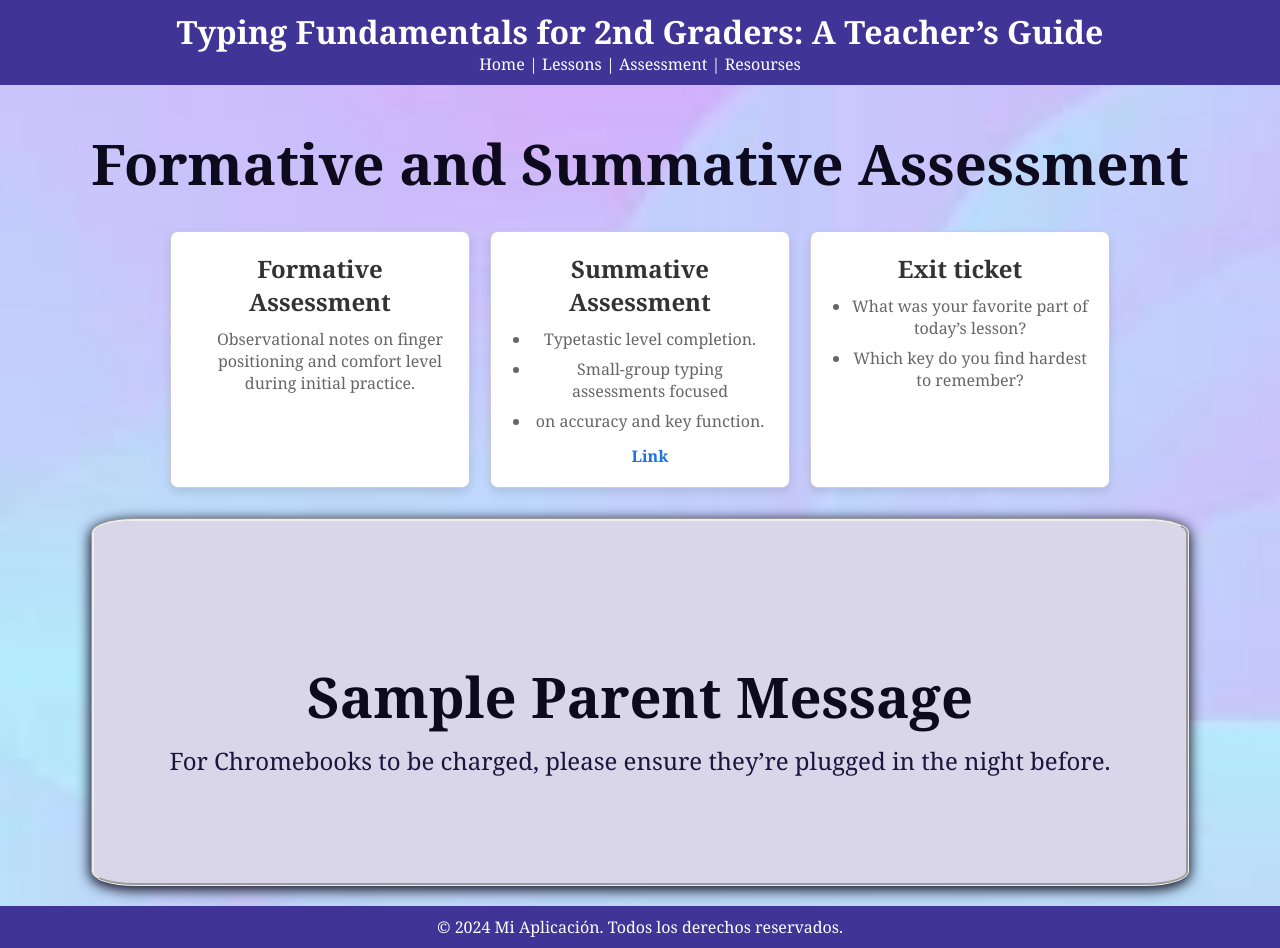
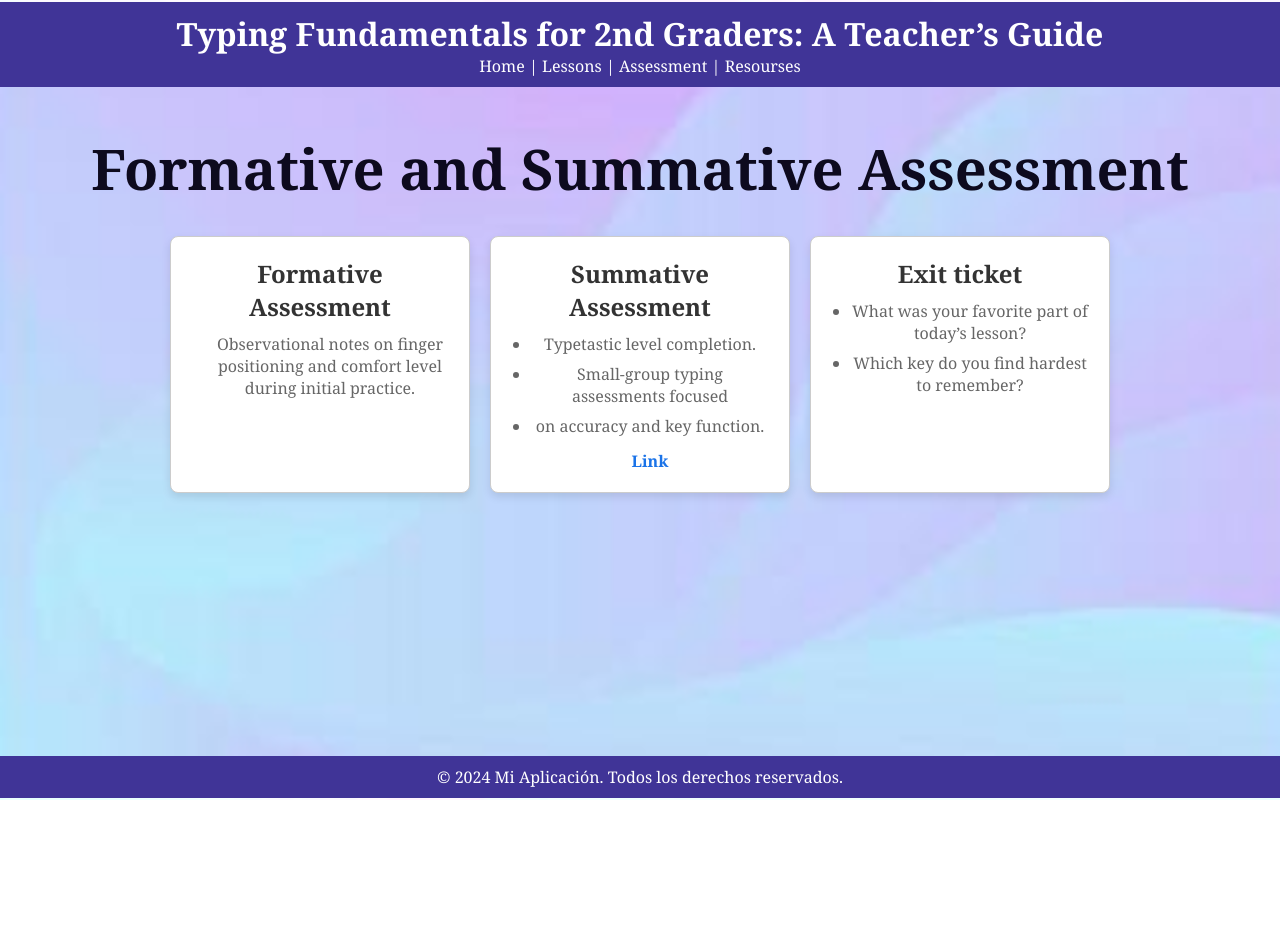
Before and after one commit to Jptorresar/typing-lessons, a React (Create React App) app: page /assessment in a window 1280 px wide. After the commit the page ends 800 px from the top, so only its background shows below. Built offline with nearby package versions, Linux system fonts and the light colour scheme.

Commit message:
move sample

```diff
--- a/src/components/Assessment.jsx
+++ b/src/components/Assessment.jsx
@@ -37,15 +37,6 @@ function Assessment() {
           </ul>
         </div>
       </div>
-      <div className="introduction">
-        <div className="text-box">
-          <h1 className="title">Sample Parent Message</h1>
-          <p className="text">
-            For Chromebooks to be charged, please ensure they’re plugged in the
-            night before.
-          </p>
-        </div>
-      </div>
     </div>
   );
 }
--- a/src/components/resourses.jsx
+++ b/src/components/resourses.jsx
@@ -32,6 +32,15 @@ function resources() {
           alt="Descripción de la imagen"
         />
       </div>
+      <div className="introduction">
+        <div className="text-box">
+          <h1 className="title">Sample Parent Message</h1>
+          <p className="text">
+            For Chromebooks to be charged, please ensure they’re plugged in the
+            night before.
+          </p>
+        </div>
+      </div>
     </>
   );
 }
--- a/src/styles/Assessment.css
+++ b/src/styles/Assessment.css
@@ -20,6 +20,7 @@
     padding: 20px;
     flex-wrap: wrap;
     justify-content: center;
+    margin-bottom: 240px;
 }
 
 .info-caja {
```
